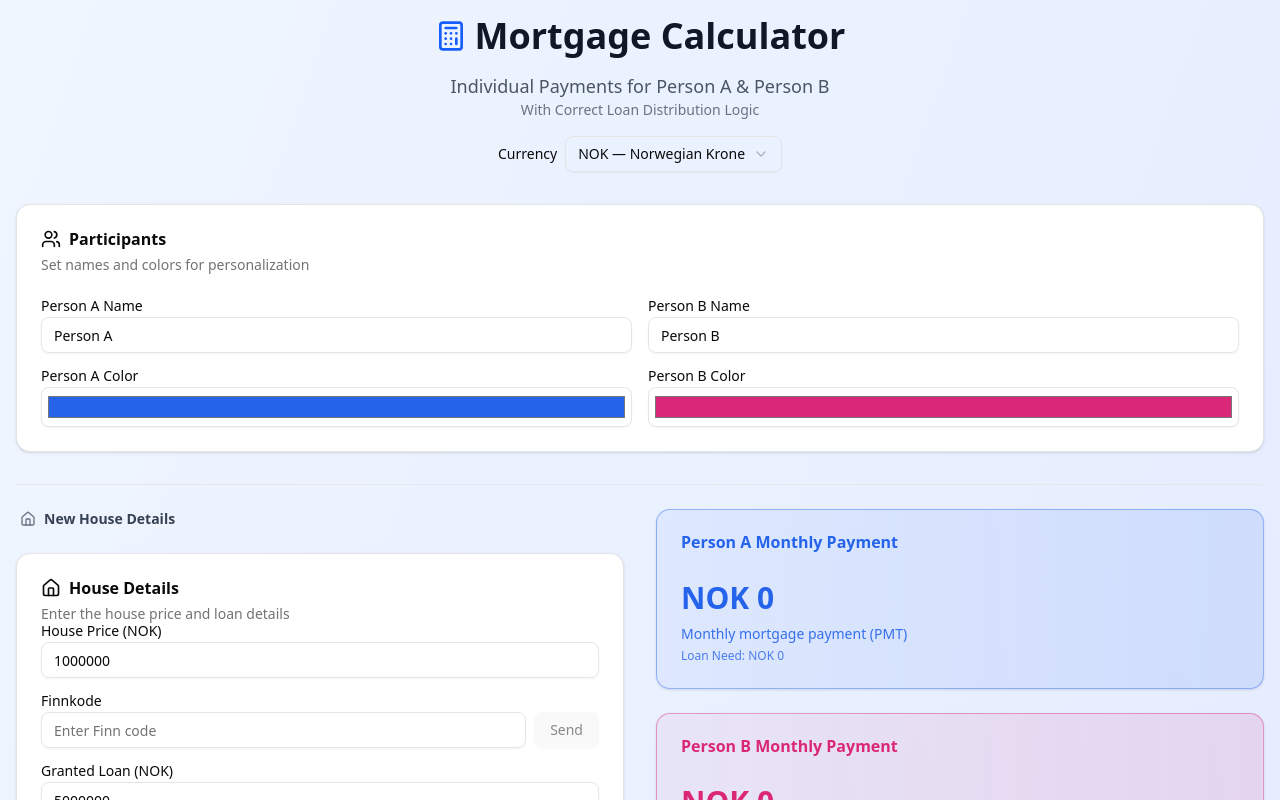
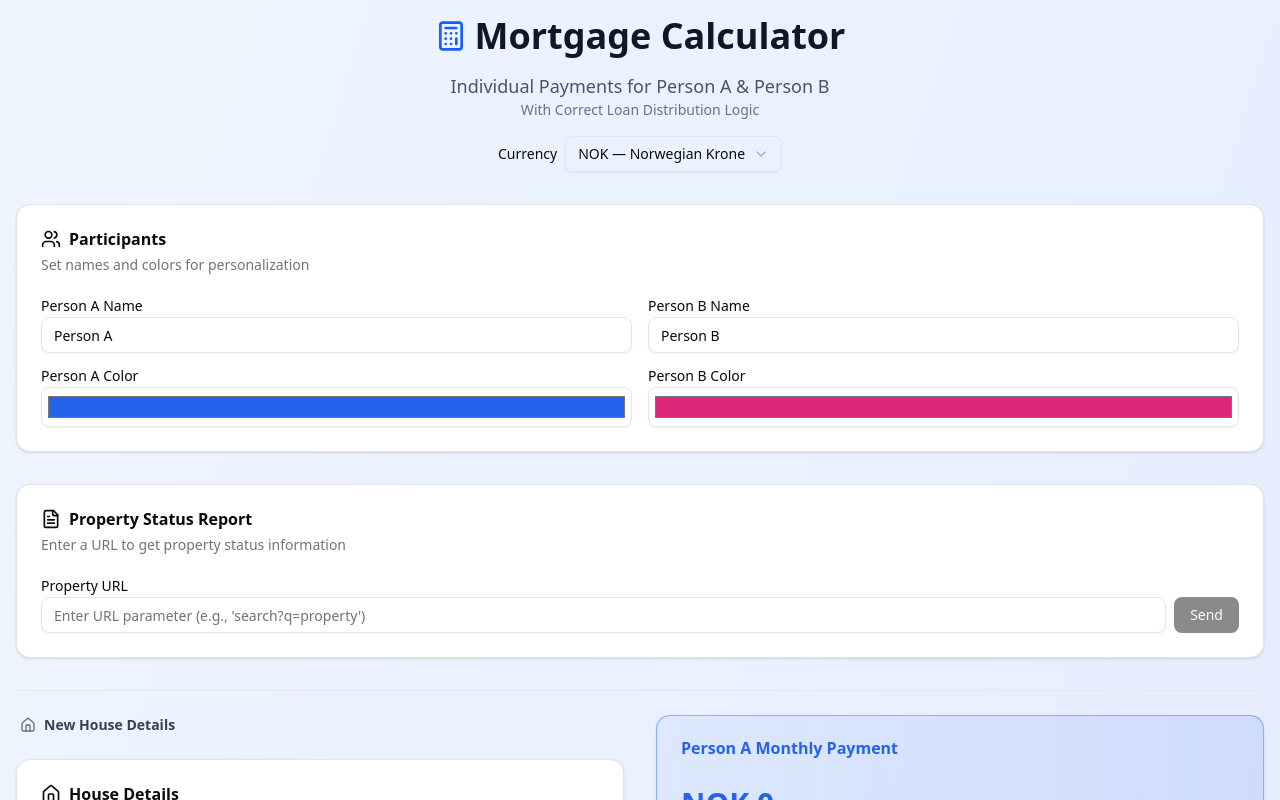
Before and after one commit to mocialov/mortgage_calculator, a React (Vite) app: page / in a window 1280 px wide. Shown: the top 800 px of the page. Built offline with nearby package versions, Linux system fonts and the light colour scheme.

Commit message:
status report and getting property price automatically

```diff
--- a/src/App.jsx
+++ b/src/App.jsx
@@ -5,12 +5,17 @@ import { Input } from '@/components/ui/input.jsx'
 import { Label } from '@/components/ui/label.jsx'
 import { Switch } from '@/components/ui/switch.jsx'
 import { Select, SelectContent, SelectItem, SelectTrigger, SelectValue } from '@/components/ui/select.jsx'
-import { Calculator, Home, DollarSign, TrendingUp, Users, Banknote, AlertTriangle } from 'lucide-react'
+import { Calculator, Home, DollarSign, TrendingUp, Users, Banknote, AlertTriangle, FileText, Loader2 } from 'lucide-react'
 import { useLocalStorageState } from '@/hooks/useLocalStorage.js'
 import './App.css'
 
 
 function App() {
+  // Property Status Report state
+  const [propertyUrl, setPropertyUrl] = useState('')
+  const [propertyResponse, setPropertyResponse] = useState('')
+  const [isPropertyLoading, setIsPropertyLoading] = useState(false)
+
   // All form data with persistence
   const {
     housePrice, setHousePrice,
@@ -369,6 +374,103 @@ function App() {
             </CardContent>
           </Card>
         </div>
+
+        {/* Property Status Report */}
+        <div className="mb-8">
+          <Card>
+            <CardHeader>
+              <CardTitle className="flex items-center gap-2">
+                <FileText className="h-5 w-5" />
+                Property Status Report
+              </CardTitle>
+              <CardDescription>Enter a URL to get property status information</CardDescription>
+            </CardHeader>
+            <CardContent className="space-y-4">
+              <div>
+                <Label htmlFor="propertyUrl">Property URL</Label>
+                <div className="mt-1 flex gap-2">
+                  <Input
+                    id="propertyUrl"
+                    type="text"
+                    value={propertyUrl}
+                    onChange={(e) => setPropertyUrl(e.target.value)}
+                    placeholder="Enter URL parameter (e.g., 'search?q=property')"
+                    className="flex-1"
+                    disabled={isPropertyLoading}
+                  />
+                  <Button
+                    type="button"
+                    variant="default"
+                    disabled={!propertyUrl || isPropertyLoading}
+                    onClick={async () => {
+                      if (!propertyUrl) return
+
+                      setIsPropertyLoading(true)
+                      setPropertyResponse('')
+
+                      try {
+                        const fullUrl = `https://www.google.com/${propertyUrl}`
+
+                        // Use a CORS proxy to fetch the Google URL
+                        const proxyUrl = `https://api.allorigins.win/get?url=${encodeURIComponent(fullUrl)}`
+
+                        const response = await fetch(proxyUrl, {
+                          method: 'GET'
+                        })
+
+                        if (response.ok) {
+                          const data = await response.json()
+                          setPropertyResponse(data.contents || 'Response received but content was empty')
+                        } else {
+                          setPropertyResponse(`Error: ${response.status} ${response.statusText}`)
+                        }
+                      } catch (error) {
+                        console.error('Property status request error:', error)
+                        setPropertyResponse(`Network Error: ${error.message}\n\nNote: Due to CORS restrictions, this feature may not work with all URLs. The full URL would be: https://www.google.com/${propertyUrl}`)
+                      } finally {
+                        setIsPropertyLoading(false)
+                      }
+                    }}
+                  >
+                    {isPropertyLoading ? (
+                      <>
+                        <Loader2 className="h-4 w-4 animate-spin mr-2" />
+                        Loading...
+                      </>
+                    ) : (
+                      'Send'
+                    )}
+                  </Button>
+                </div>
+                {propertyUrl && (
+                  <p className="text-[11px] text-gray-500 mt-1 break-all">
+                    Full URL: https://www.google.com/{propertyUrl}
+                  </p>
+                )}
+              </div>
+
+              {/* Response Display Area */}
+              {(propertyResponse || isPropertyLoading) && (
+                <div className="mt-4">
+                  <Label>Response</Label>
+                  <div className="mt-1 p-3 bg-gray-50 border rounded-md min-h-[100px] max-h-[400px] overflow-auto">
+                    {isPropertyLoading ? (
+                      <div className="flex items-center justify-center py-8">
+                        <Loader2 className="h-6 w-6 animate-spin text-gray-400" />
+                        <span className="ml-2 text-gray-500">Fetching property status...</span>
+                      </div>
+                    ) : (
+                      <pre className="text-sm text-gray-700 whitespace-pre-wrap font-mono">
+                        {propertyResponse}
+                      </pre>
+                    )}
+                  </div>
+                </div>
+              )}
+            </CardContent>
+          </Card>
+        </div>
+
         <div className="border-t border-gray-200 my-6" />
 
         <div className="grid grid-cols-1 lg:grid-cols-2 gap-8">
@@ -420,16 +522,6 @@ function App() {
               </CardHeader>
               <CardContent className="space-y-4">
                 <div>
-                  <Label htmlFor="housePrice">House Price ({currency})</Label>
-                  <Input
-                    id="housePrice"
-                    type="number"
-                    value={housePrice}
-                    onChange={(e) => setHousePrice(e.target.value === '' ? '' : Number(e.target.value))}
-                    className="mt-1"
-                  />
-                </div>
-                <div>
                   <Label htmlFor="finnkode">Finnkode</Label>
                   <div className="mt-1 flex gap-2">
                     <Input
@@ -444,10 +536,51 @@ function App() {
                       type="button"
                       variant="secondary"
                       disabled={!finnkode}
-                      onClick={() => {
+                      onClick={async () => {
                         if (!finnkode) return
                         const url = `https://pyfinn-git-vercelready-mocialovs-projects.vercel.app/?finnkode=${encodeURIComponent(finnkode)}`
-                        window.open(url, '_blank', 'noopener,noreferrer')
+                        try {
+                          // Try with no-cors mode first
+                          const response = await fetch(url, {
+                            method: 'GET',
+                            mode: 'no-cors'
+                          })
+
+                          console.log('Request sent successfully (no-cors mode)')
+
+                          // Since no-cors doesn't allow reading response, we'll try a proxy approach
+                          // Alternative: Use a CORS proxy
+                          const proxyUrl = `https://api.allorigins.win/get?url=${encodeURIComponent(url)}`
+                          const corsResponse = await fetch(proxyUrl, {
+                            method: 'GET'
+                          })
+
+                          if (corsResponse.ok) {
+                            console.log('CORS proxy request successful:', corsResponse.status)
+                            const proxyData = await corsResponse.json()
+                            console.log('Proxy response:', proxyData)
+
+                            // Parse the actual content from the proxy
+                            const data = JSON.parse(proxyData.contents)
+                            console.log('Response data:', data)
+
+                            // Extract price from JSON response
+                            if (data && data.ad && data.ad.Prisantydning) {
+                              const price = data.ad.Prisantydning
+                              console.log('Setting house price to:', price)
+                              setHousePrice(price)
+                            } else {
+                              console.error('Price not found in response structure')
+                            }
+                          } else {
+                            console.error('CORS proxy request failed:', corsResponse.status, corsResponse.statusText)
+                          }
+                        } catch (error) {
+                          console.error('Network error:', error)
+
+                          // Fallback: Show user instructions to manually enter the price
+                          alert(`CORS error occurred. Please:\n1. Visit the URL directly: ${url}\n2. Copy the Prisantydning value\n3. Paste it into the House Price field`)
+                        }
                       }}
                     >
                       Send
@@ -458,6 +591,16 @@ function App() {
                       URL: https://pyfinn-git-vercelready-mocialovs-projects.vercel.app/?finnkode={encodeURIComponent(finnkode)}
                     </p>
                   )}
+                </div>
+                <div>
+                  <Label htmlFor="housePrice">House Price ({currency})</Label>
+                  <Input
+                    id="housePrice"
+                    type="number"
+                    value={housePrice}
+                    onChange={(e) => setHousePrice(e.target.value === '' ? '' : Number(e.target.value))}
+                    className="mt-1"
+                  />
                 </div>
                 <div>
                   <Label htmlFor="grantedLoan">Granted Loan ({currency})</Label>
```
Also changed, not shown: 6 other files (tests, documents, lock files or other folders).
